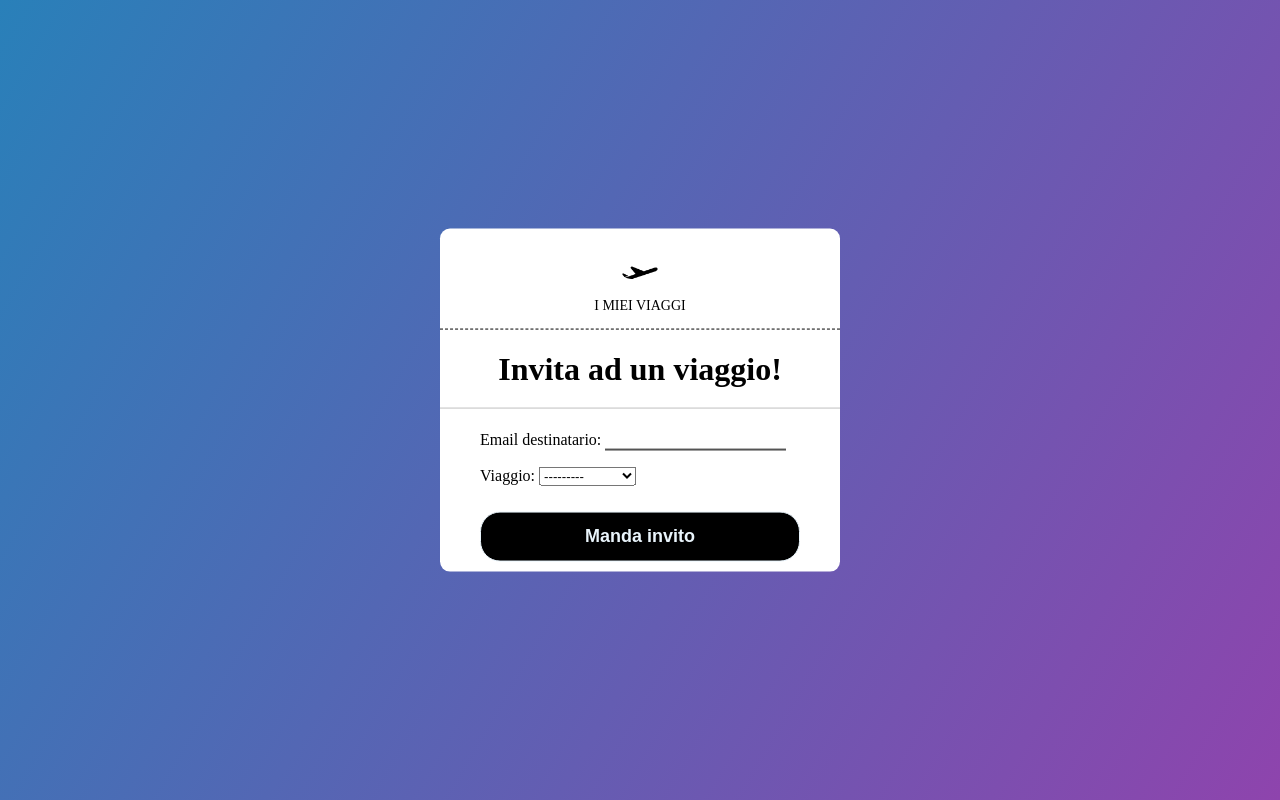
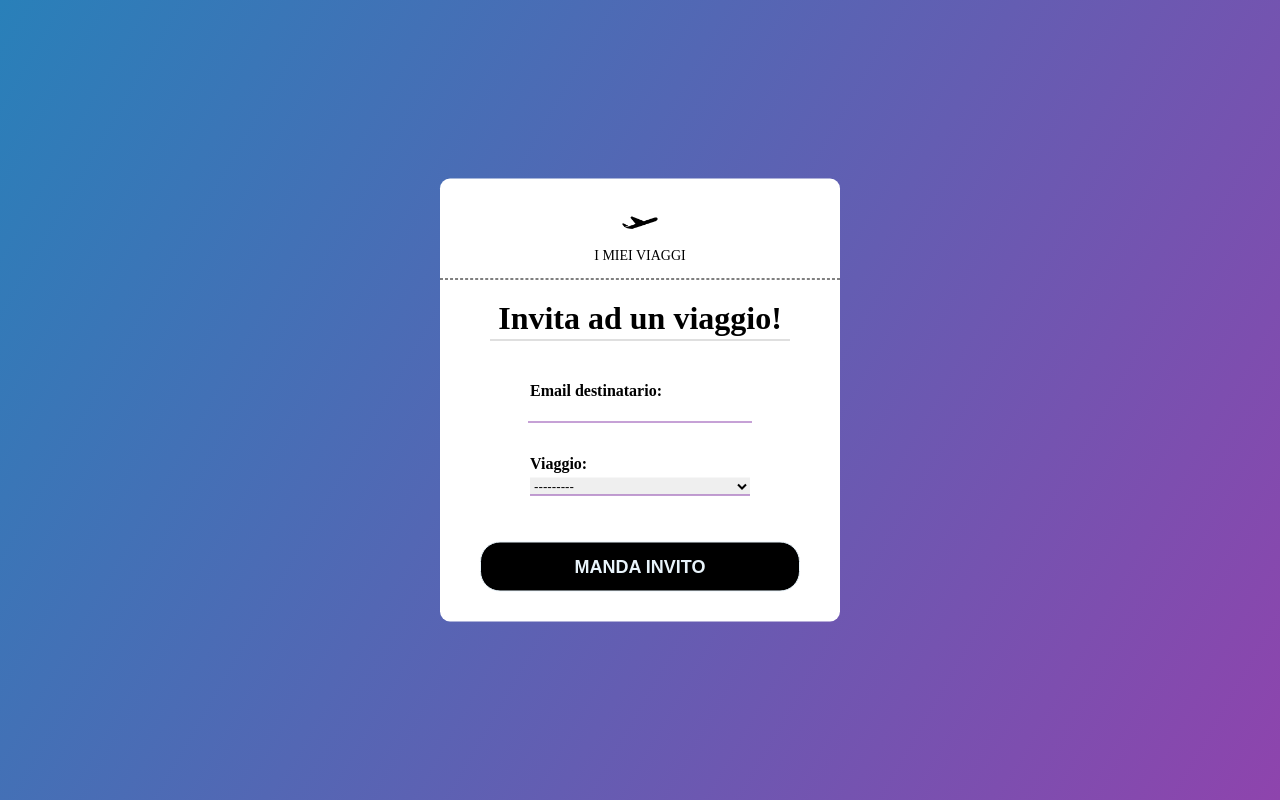
Before and after one commit to danielelurani/gruppi-di-viaggio, a Django app: page /organizzatoreViaggi/invite in a window 1280 px wide. Run offline with Django 4.2, Linux system fonts and the light colour scheme; a user stored in the database is signed in; data comes from the database, SQL or seed files in the repository.

Commit message:
Ricostruzione CSS invite e fix a detailTravel
Ricomposizione della pagina HTML e CSS della pagina "Invita". Ricostruzione della grafica ed estetica della pagina dopo le modifiche di logica. Adattamento delle componenti della pagina allo stile utilizzato nelle altre per mantenere la coerenza all'interno del sito.

Risoluzione della problematica inerente allo scorrimento orizzontale della descrizione dell'itinerario nella pagina "Dettagli Viaggio" che non consentiva la visualizzazione completa della descrizione stessa nascondendo l'overflow.

```diff
--- a/sitoProgettoIsw/organizzatoreViaggi/static/css/detailsTravel.css
+++ b/sitoProgettoIsw/organizzatoreViaggi/static/css/detailsTravel.css
@@ -248,7 +248,7 @@ nav a p {
 .travel-table tr .itinerary-item p {
     height: 25%;
     width: 100%;
-    overflow: hidden;
+    overflow: auto;
 }
 
 .line1 {
--- a/sitoProgettoIsw/organizzatoreViaggi/static/css/invite.css
+++ b/sitoProgettoIsw/organizzatoreViaggi/static/css/invite.css
@@ -6,57 +6,6 @@ body {
     overflow: hidden;
 }
 
-.loginFormContainer{
-
-    position: absolute;
-    top: 50%;
-    left: 50%;
-    transform: translate(-50%, -50%);
-    width: 400px;
-    background: white;
-    border-radius: 10px;
-}
-
-.loginFormContainer h1{
-
-  text-align: center;
-  padding: 0 0 20px 0;
-  border-bottom: 1px solid silver;
-}
-
-.loginFormContainer form{
-
-  padding: 0 40px;
-  box-sizing: border-box;
-}
-
-form input {
-  border-top: none;
-  border-right: none;
-  border-left: none;
-  background: none;
-  outline: none;
-  border-color: black;
-}
-
-input[type="submit"]{
-  margin-top: 10px;
-  margin-bottom: 10px;
-  width: 100%;
-  height: 50px;
-  border: 1px solid;
-  background: black;
-  border-radius: 20px;
-  font-size: 18px;
-  color: #e9f4fb;
-  font-weight: 700;
-  cursor: pointer;
-  outline: none;
-}
-input[type="submit"]:hover{
-  border-color: black;
-  transition: .5s;
-}
 
 .my-travels-container {
     height: 100px;
@@ -121,3 +70,93 @@ input[type="submit"]:hover{
     text-transform: uppercase;
     font-size: 14px;
 }
+
+.loginFormContainer {
+    position: absolute;
+    top: 50%;
+    left: 50%;
+    transform: translate(-50%, -50%);
+    width: 400px;
+    background: white;
+    border-radius: 10px;
+}
+
+.loginFormContainer h1 {
+    text-align: center;
+    height: 20px;
+    width: 300px;
+    margin: auto;
+    margin-top: 20px;
+    margin-bottom: 25px;
+    padding: 0 0 20px 0;
+    border-bottom: 1px solid silver;
+}
+
+form {
+    margin-top: 0px;
+    height: 100%;
+    width: 100%;
+    display: flex;
+    flex-direction: column;
+    align-items: center;
+}
+
+.textField, .dateField {
+    width: 220px;
+    margin-bottom: 30px;
+    border: none;
+    border-bottom: solid 1px #8e44ad;
+}
+
+form p {
+    display: flex;
+    flex-direction: column;
+    justify-content: center;
+    align-items: center;
+}
+
+form label {
+    width: 220px;
+    margin-bottom: 5px;
+    text-align: left;
+    font-weight: bold;
+}
+
+.button_container2, .add_button_container {
+    position: absolute;
+    bottom: 50px;
+    margin-top: 20%;
+}
+
+form input {
+    width: 220px;
+    margin-bottom: 0px;
+    border: none;
+    border-bottom: solid 1px #8e44ad;
+}
+
+form select {
+    width: 220px;
+    margin-bottom: 30px;
+    border: none;
+    border-bottom: solid 1px #8e44ad;
+}
+
+input[type="submit"] {
+    margin-bottom: 30px;
+    width: 80%;
+    height: 50px;
+    border: 1px solid;
+    background: black;
+    border-radius: 20px;
+    font-size: 18px;
+    color: #e9f4fb;
+    font-weight: 700;
+    cursor: pointer;
+    outline: none;
+}
+
+input[type="submit"]:hover{
+    border-color: black;
+    transition: .5s;
+}
--- a/sitoProgettoIsw/organizzatoreViaggi/templates/organizzatoreViaggi/invite.html
+++ b/sitoProgettoIsw/organizzatoreViaggi/templates/organizzatoreViaggi/invite.html
@@ -2,19 +2,13 @@
 
 <!DOCTYPE html>
 <html lang="it">
-
-<html>
-
     <head>
-
         <meta charset="UTF-8">
         <title>Pagina inviti</title>
         <link rel="stylesheet" href="{% static 'css/invite.css'%}">
-
     </head>
 
     <body>
-
         <div class="loginFormContainer">
             <div class="my-travels-container">
                 <a href="{% url 'myTravels' %}">
@@ -29,13 +23,8 @@
                 {% csrf_token %}
                 {{ form.as_p }}
 
-
-                <input type="submit" value="Manda invito">
-
+                <input type="submit" value="MANDA INVITO">
             </form>
-
         </div>
-
     </body>
-
 </html>
```
Lines whose indentation alone changed are shown as unchanged.
